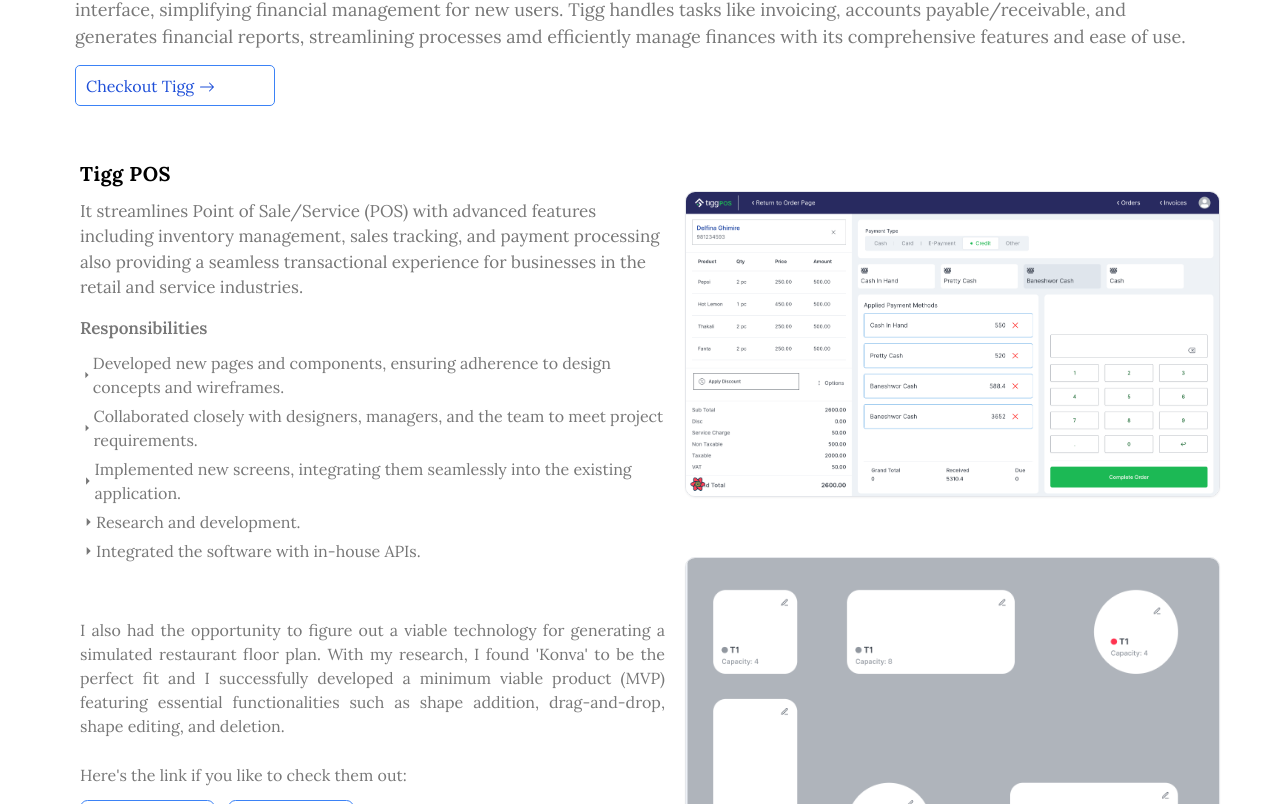
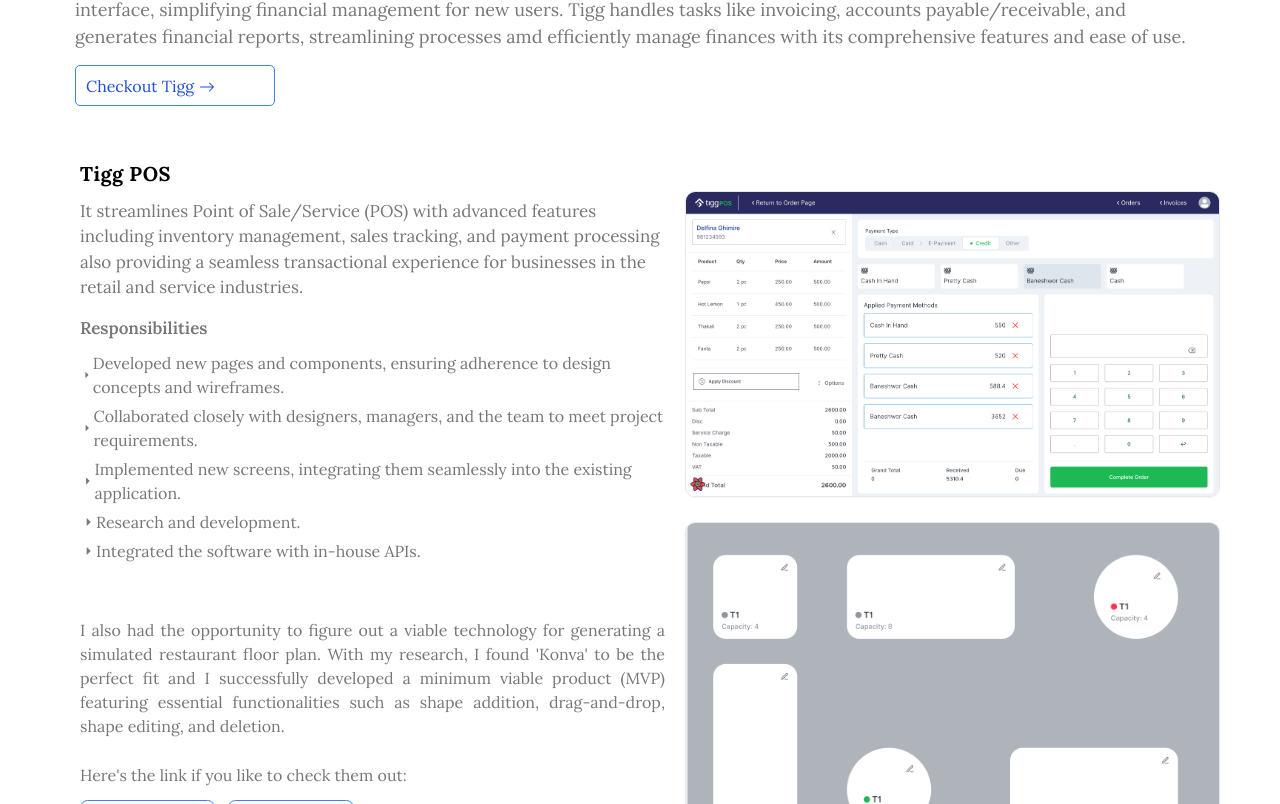
Before and after one commit to delfina-ghimire/portfolio-v2, a React (Vite) app: page /project-detail in a window 1280 px wide. Shown: the part 436-1240 px from the top of the page. Built offline with nearby package versions, Linux system fonts and the light colour scheme; no server answers.

Commit message:
fix: minor fixes

```diff
--- a/src/components/projectDetail/Project.jsx
+++ b/src/components/projectDetail/Project.jsx
@@ -84,7 +84,7 @@ const Project = ({
           </div>
         </div>
 
-        <div className="rounded-[1rem] pa-1 flex flex-col gap-24 pt-24">
+        <div className="rounded-[1rem] pa-1 flex flex-col gap-10 pt-24">
           <img
             className="rounded-[1rem] border border-gray-200 shadow-sm "
             src={image}
--- a/src/components/projectDetail/constant.js
+++ b/src/components/projectDetail/constant.js
@@ -1,9 +1,7 @@
 import project1 from "../../assets/tigg-pos.png";
 import project2 from "../../assets/konva.png";
-import project3 from "../../assets/p3.png";
-import project4 from "../../assets/p4.png";
-import github from "../../assets/icons/github.svg";
-import live from "../../assets/icons/external-link.svg";
+import project3 from "../../assets/admin.png";
+import project4 from "../../assets/tigg-web.png";
 
 export const projectContent = [
   {
@@ -34,7 +32,7 @@ export const projectContent = [
   },
 
   {
-    image: project1,
+    image: project3,
     id: "project-2",
     title: "Tigg Admin Dashboard",
     desc: "It  a interface for authorized admins to manage, monitor, and configure Tigg web application. It provides features like user management, content editing, data and analytics, configuration, communication & updates and system monitoring.",
@@ -56,7 +54,7 @@ export const projectContent = [
     ],
   },
   {
-    image: project1,
+    image: project4,
     id: "project-3",
     title: "Tigg Accounting Software",
     desc: "Major software.",
```
Also changed, not shown: src/assets/tigg-web.png (added), 1 other file (tests, documents, lock files or other folders).
